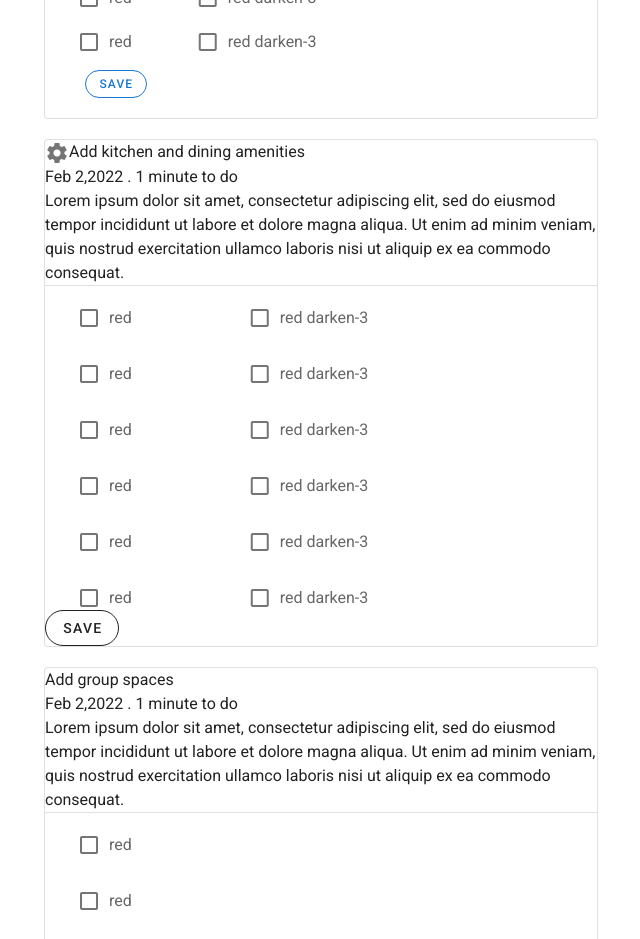
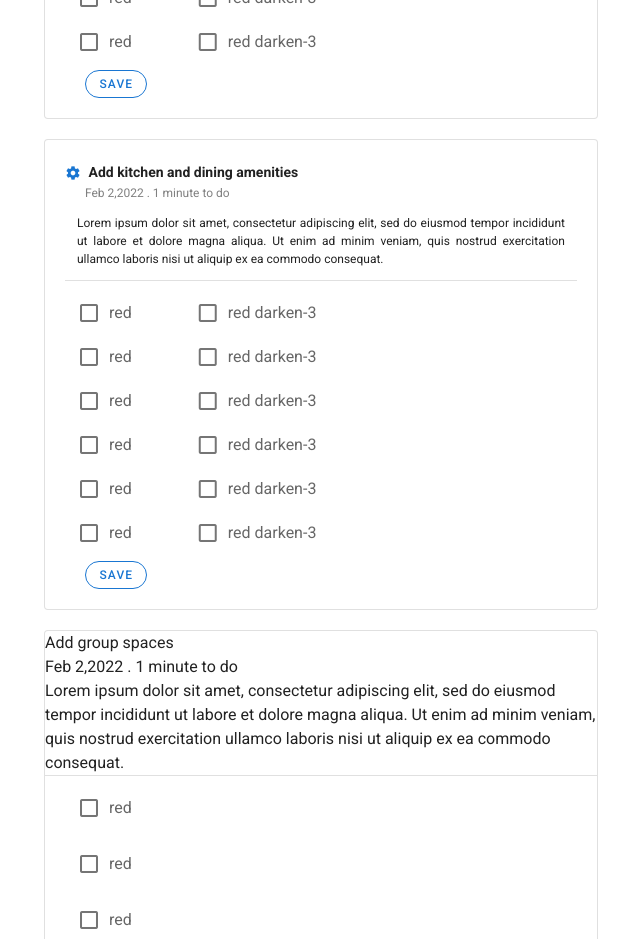
Before and after one commit to aleeraza12/hotel_managment, a Vue app: page /Tabs2 in a window 1280 px wide. Shown: the part 1460-2399 px from the top of the page, without its empty margins (224-864 px from the left). Built offline with nearby package versions, Linux system fonts and the light colour scheme.

Commit message:
section 3

```diff
--- a/src/components/Tabs2Forms/Opportunities.vue
+++ b/src/components/Tabs2Forms/Opportunities.vue
@@ -326,144 +326,121 @@
         </v-btn>
       </div>
     </v-card>
-
-
-
       <!-- 3rd Card -->
     <v-card
-class="my-auto mt-5"
+      class="my-auto mt-5 pa-5"
       max-width="554"
-    outlined>
+      outlined
+    >
       <div>
-      <v-icon>
+        <v-icon color="primary" dense small >
           mdi-cog
         </v-icon>
-      <span>Add kitchen and dining amenities</span>
-       <div>
+        <span class="card-title ml-1 mr-5">
+         Add kitchen and dining amenities
+        </span>
+      </div>
+      <div class="date ml-5">
         Feb 2,2022 . 1 minute to do
       </div>
-    <div>{{text}}</div>
+      <div class="card-body-text ma-3">
+        {{text}}
+      </div>
       <v-divider></v-divider>
-     <div class="pl-8 pr-8">
-      <v-row class="d-flex">
-        <v-col sm="4" md="4">
+      <div class="d-flex ml-3 ">
         <v-checkbox
           label="red"
-            color="red"
+          color="primary"
           value="red"
           hide-details
         ></v-checkbox>
-        </v-col>
-        <v-col sm="4" md="4">
         <v-checkbox
           label="red darken-3"
           color="red darken-3"
           value="s"
           hide-details
+          class="ml-16"
         ></v-checkbox>
-        </v-col>
-      </v-row>
-    </div> <div class="pl-8 pr-8">
-      <v-row class="d-flex">
-        <v-col sm="4" md="4">
+      </div>
+      <div class="d-flex ml-3 ">
         <v-checkbox
           label="red"
-            color="red"
+          color="primary"
           value="red"
           hide-details
         ></v-checkbox>
-        </v-col>
-        <v-col sm="4" md="4">
         <v-checkbox
           label="red darken-3"
           color="red darken-3"
           value="s"
           hide-details
+          class="ml-16"
         ></v-checkbox>
-        </v-col>
-      </v-row>
-    </div> <div class="pl-8 pr-8">
-      <v-row class="d-flex">
-        <v-col sm="4" md="4">
+      </div>
+      <div class="d-flex ml-3 ">
         <v-checkbox
           label="red"
-            color="red"
+          color="primary"
           value="red"
           hide-details
         ></v-checkbox>
-        </v-col>
-        <v-col sm="4" md="4">
         <v-checkbox
           label="red darken-3"
           color="red darken-3"
           value="s"
           hide-details
+          class="ml-16"
         ></v-checkbox>
-        </v-col>
-      </v-row>
-    </div> <div class="pl-8 pr-8">
-      <v-row class="d-flex">
-        <v-col sm="4" md="4">
+      </div>
+      <div class="d-flex ml-3 ">
         <v-checkbox
           label="red"
-            color="red"
+          color="primary"
           value="red"
           hide-details
         ></v-checkbox>
-        </v-col>
-        <v-col sm="4" md="4">
         <v-checkbox
           label="red darken-3"
           color="red darken-3"
           value="s"
           hide-details
+          class="ml-16"
         ></v-checkbox>
-        </v-col>
-      </v-row>
-    </div> <div class="pl-8 pr-8">
-      <v-row class="d-flex">
-        <v-col sm="4" md="4">
+      </div>
+      <div class="d-flex ml-3 ">
         <v-checkbox
           label="red"
-            color="red"
+          color="primary"
           value="red"
           hide-details
         ></v-checkbox>
-        </v-col>
-        <v-col sm="4" md="4">
         <v-checkbox
           label="red darken-3"
           color="red darken-3"
           value="s"
           hide-details
+          class="ml-16"
         ></v-checkbox>
-        </v-col>
-      </v-row>
-    </div> <div class="pl-8 pr-8">
-      <v-row class="d-flex">
-        <v-col sm="4" md="4">
+      </div>
+      <div class="d-flex ml-3 ">
         <v-checkbox
           label="red"
-            color="red"
+          color="primary"
           value="red"
           hide-details
         ></v-checkbox>
-        </v-col>
-        <v-col sm="4" md="4">
         <v-checkbox
           label="red darken-3"
           color="red darken-3"
           value="s"
           hide-details
+          class="ml-16"
         ></v-checkbox>
-        </v-col>
-      </v-row>
       </div>
-      <div>
-      <v-btn outlined rounded >
+      <div class="mt-4 ml-5">
+        <v-btn rounded outlined dense small color="primary">
           Save
         </v-btn>
-    </div>
       </div>
     </v-card>
 <!-- 4th card -->
```
Lines whose indentation alone changed are shown as unchanged.
